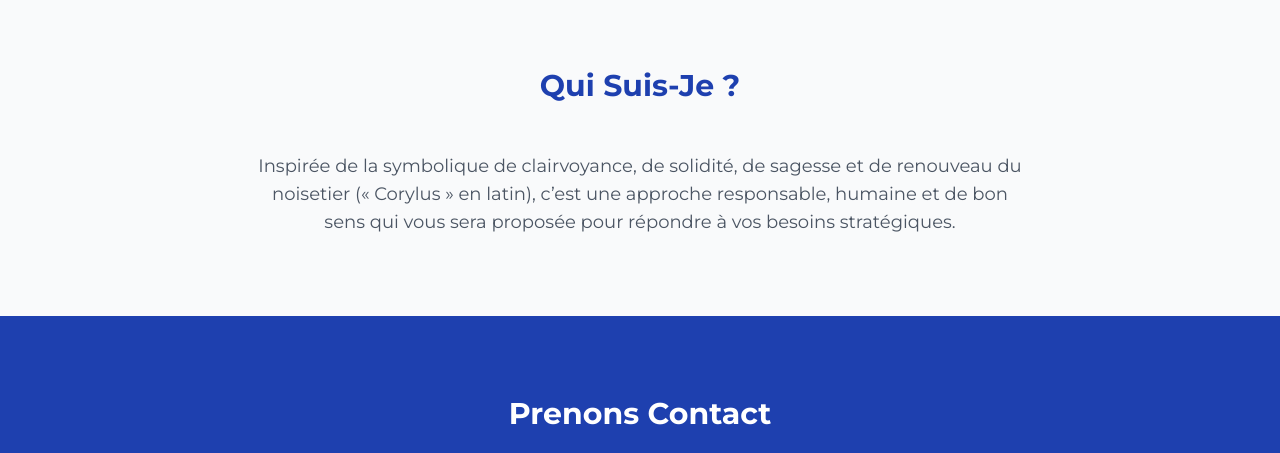
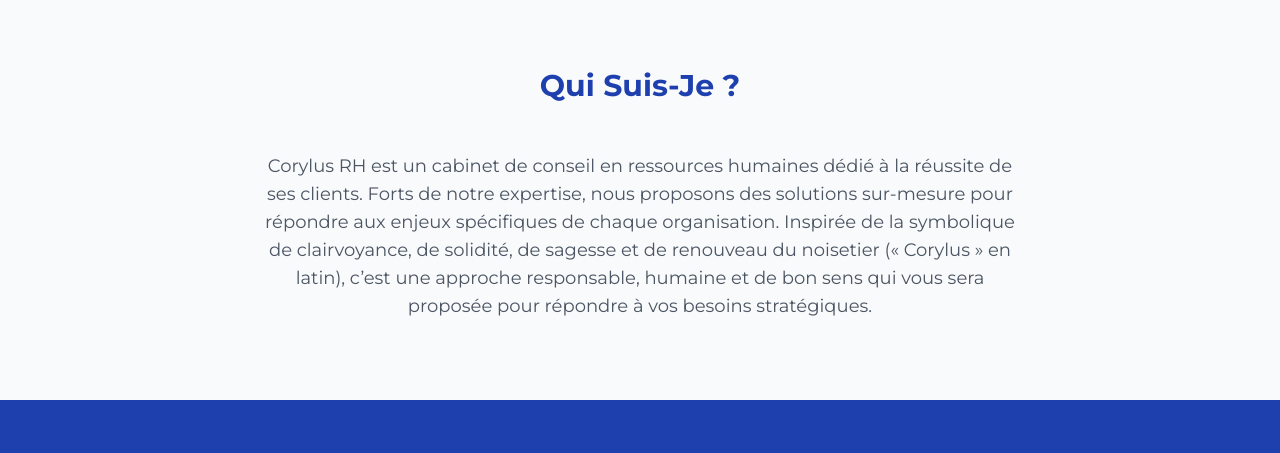
Before and after one commit to qdubois/corylus-hr, a plain HTML site: page index.html in a window 1280 px wide. Shown: the part 884-1337 px from the top of the page. Drawn offline with Linux system fonts and the light colour scheme.

Commit message:
Update index.html

```diff
--- a/index.html
+++ b/index.html
@@ -67,6 +67,7 @@
         <div class="container mx-auto px-6">
             <h3 class="text-3xl font-bold text-center text-blue-800 mb-12">Qui Suis-Je ?</h3>
             <p class="max-w-3xl mx-auto text-center text-gray-600 text-lg">
+                                Corylus RH est un cabinet de conseil en ressources humaines dédié à la réussite de ses clients. Forts de notre expertise, nous proposons des solutions sur-mesure pour répondre aux enjeux spécifiques de chaque organisation.
                 Inspirée de la symbolique de clairvoyance, de solidité, de sagesse et de renouveau du noisetier (« Corylus » en latin), c’est une approche responsable, humaine et de bon sens qui vous sera proposée pour répondre à vos besoins stratégiques.
             </p>
         </div>
```
